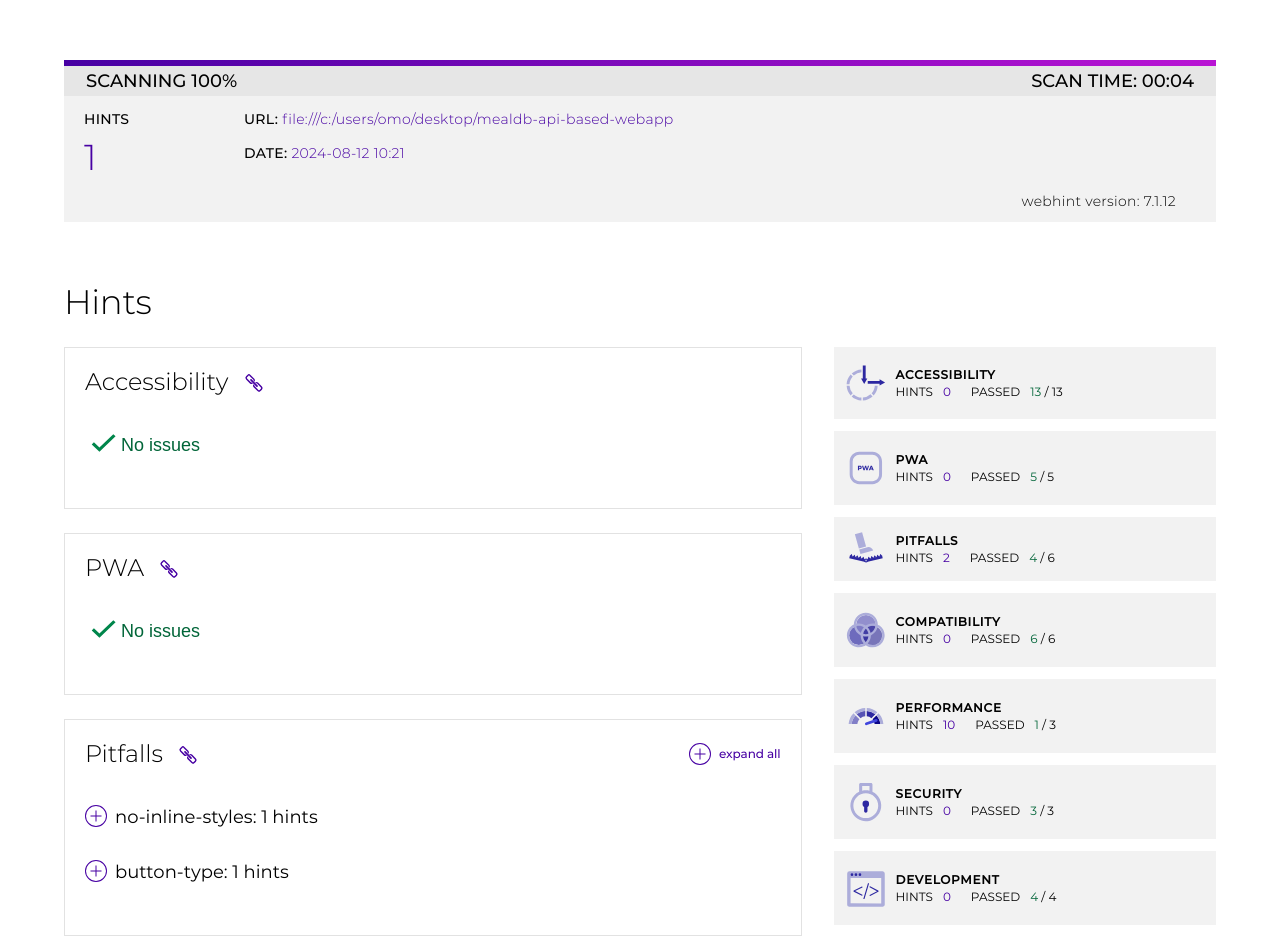
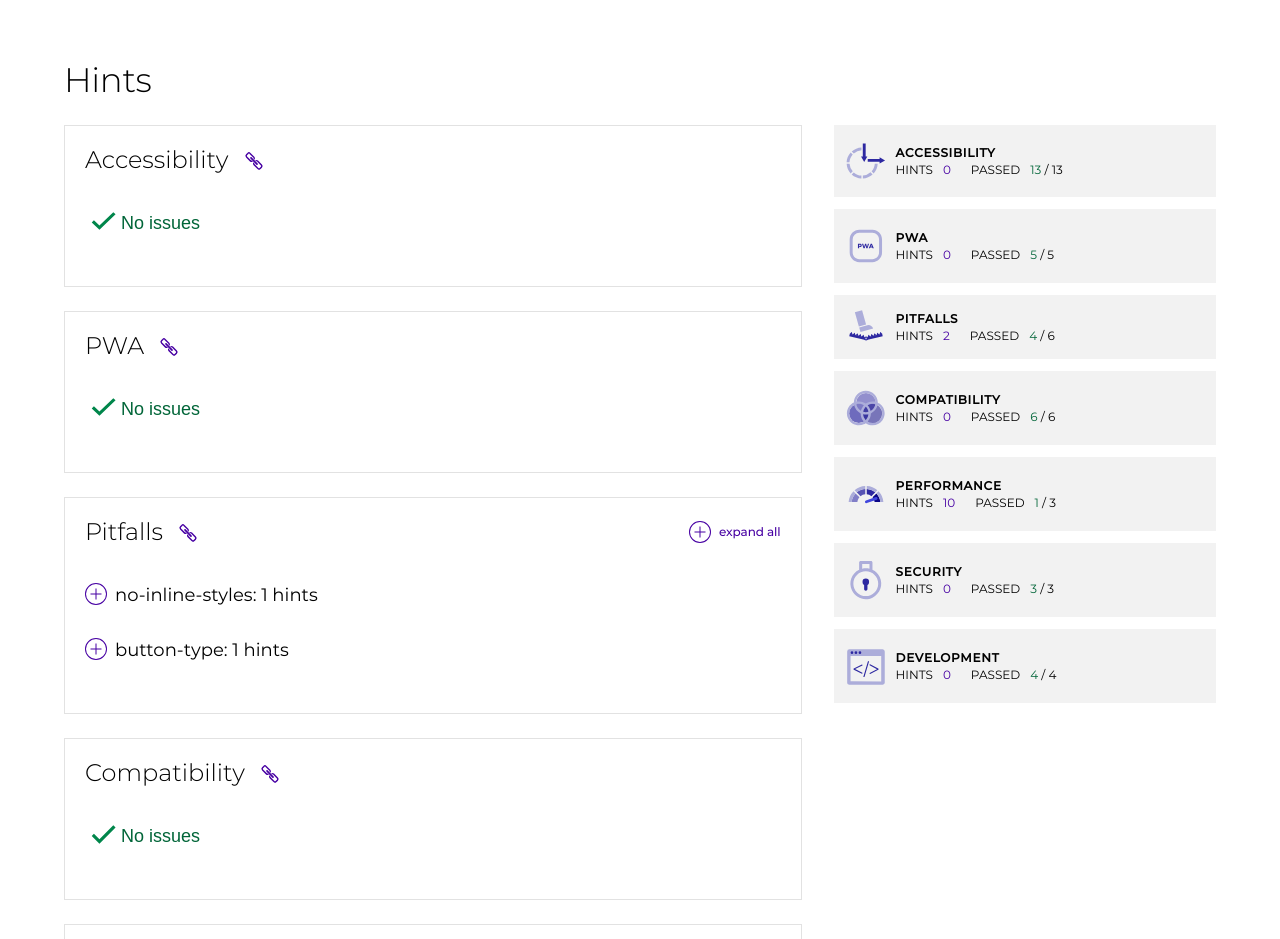
Before and after one commit to Charzy-1/MealDB-API-based-webapp, a website built with webpack: page hint-report/file--C--Users-omo-Desktop-MealDB-API-based-webapp.html in a window 1280 px wide. Shown: the top 939 px of the page. Built offline with nearby package versions, Linux system fonts and the light colour scheme; no server answers.

```diff
--- a/hint-report/file--C--Users-omo-Desktop-MealDB-API-based-webapp.html
+++ b/hint-report/file--C--Users-omo-Desktop-MealDB-API-based-webapp.html
@@ -1329,41 +1329,7 @@
 
 </head>
 <body>
-    <div class="section container">
-    <div class="scan-overview" data-id="1723458073633" id="main">
-        <div class="scan-overview__status">
-            <div id="scan-percentage-bar" class="scan-overview__progress-bar end-animation" style="width: 100%"></div>
-            <p>scanning <span id="scan-percentage">100%</span></p>
-            <p class="scan-overview__scan-time">
-                scan time: <span id="scan-time">00:04</span>
-            </p>
-        </div>
-        <div class="scan-overview--details">
-            <div class="scan-overview--hints">
-                <p class="scan-overview__subheader">hints</p>
-                <p class="scan-overview__body--purple large" id="total-hints">1</p>
-            </div>
-            <div class="scan-overview--more-details">
-                <div class="scan-overview--scan-links">
-                    <div class="scan-overview--url">
-                        <p class="scan-overview__subheader">url: <span class="overview--url__url">file:///C:/Users/omo/Desktop/MealDB-API-based-webapp</span></p>
-                    </div>
-
-                        <div class="scan-overview--time-stamp">
-                            <p class="scan-overview__subheader">Date: <span id="scan-date" class="overview--time-stamp__time-stamp" data-date="2024-08-12T10:21:09.214Z">2024-08-12T10:21:09.214Z</span></p>
-                        </div>
-
-                </div>
-
-            </div>
-            <div class="scan-overview--debug-details">
-                <div class="scan-overview--version">
-                    <p class="scan-overview__subheader">webhint version: <span id="version">7.1.12</span></p>
-                </div>
-
-            </div>
-        </div>
-    </div>
+    <div class="section container"
 
     <section id="results-container" class="section container" aria-labelledby="hints" aria-live="polite">
         <h2 id="hints">Hints</h2>
```
